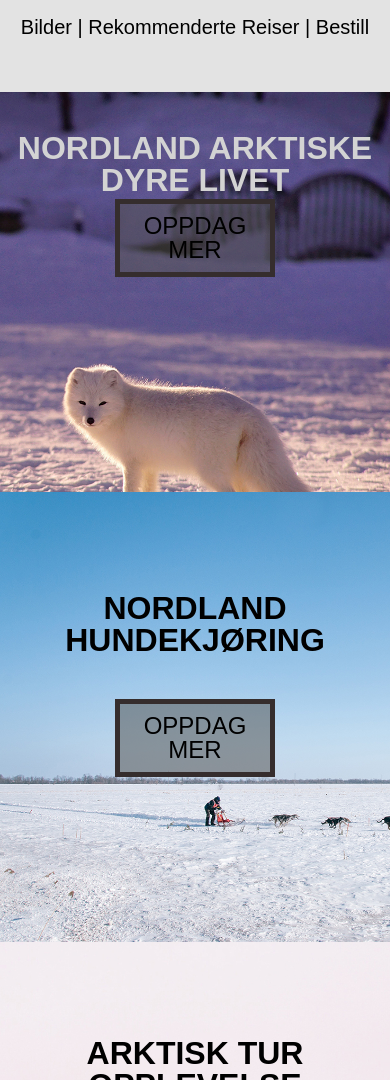
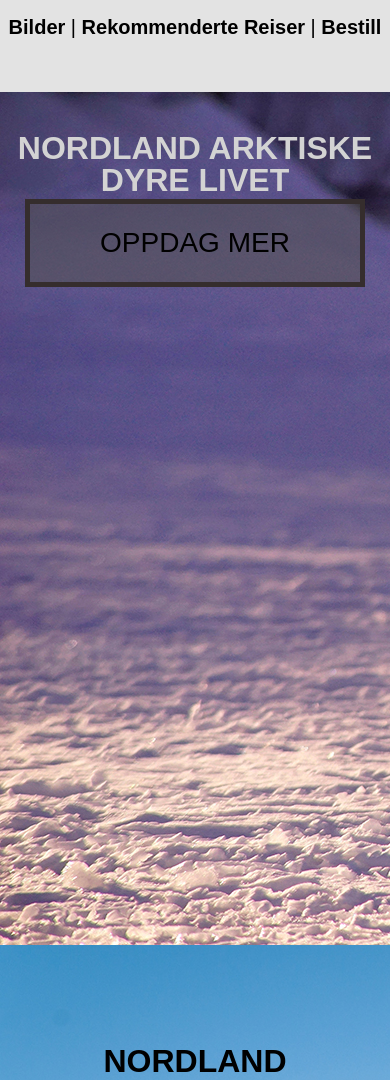
Before and after one commit to patped/web-eksamen, a website: page index.html in a window 390 px wide. Shown: the part 920-2000 px from the top of the page. Drawn offline with Linux system fonts and the light colour scheme.

Commit message:
Cleaning up CSS in index.html

```diff
--- a/css/style.css
+++ b/css/style.css
@@ -27,6 +27,7 @@ h2 {
 
 h3 {
   font-weight: bold;
+  display: inline-block;
 }
 
 p {
@@ -352,7 +353,8 @@ main {
   width: 100%;
 }
 
-.hoved-tekst{
+#hoved-tekst {
+  text-indent: 0;
   text-align: center;
   color: lightgray;
   font-family: "proxima-nova black", sans-serif;
@@ -397,7 +399,7 @@ main {
   color: black;
 }
 
-.dyr-container {
+#dyrContainer {
   background-image: url(../bilder/dog.jpg);
   background-repeat: no-repeat;
   background-size: cover;
@@ -405,7 +407,7 @@ main {
   height: 853px;
 }
 
-.dyr-tekst{
+#dyrTxt {
   color: lightgray;
   font-family: "proxima-nova black", sans-serif;
   font-style: normal;
@@ -417,31 +419,7 @@ main {
   top: 40px;
 }
 
-.button{
-  font-family: "proxima-nova black", sans-serif;
-  font-size: 28px;
-  text-align: center;
-  border: 5px solid #352d2d;
-  padding: 25px 65px;
-  background: rgba(83, 80, 76, 0.5);
-  display: inline;
-  color: black;
-  position: relative;
-  top: 43px;
-}
-
-a.button:hover {
-  background-color: #b7b7b7;
-  opacity:0.8;
-
-}
-
-
-/*----------------------*/
-/******turcontainer3*****/
-/*----------------------*/
-
-.slede-container{
+#sledeContainer{
   background-image: url(../bilder/sled.jpg);
   background-repeat: no-repeat;
   background-size: cover;
@@ -454,7 +432,7 @@ a.button:hover {
   object-fit: contain;
 }
 
-.slede-tekst{
+#sledeTxt {
   padding-top: 100px;
   font-family: "proxima-nova black", sans-serif;
   font-style: normal;
@@ -465,7 +443,7 @@ a.button:hover {
   margin: auto;
 }
 
-.button {
+#oppdagButton {
   font-family: "proxima-nova black", sans-serif;
   font-size: 28px;
   text-align: center;
@@ -476,9 +454,11 @@ a.button:hover {
   color: black;
   margin: auto;
   width: 200px;
+  top: 43px;
+  position: relative;
 }
 
-.button:hover {
+#oppdagButton:hover {
   background-color: #b7b7b7;
   opacity:0.8;
 }
@@ -524,7 +504,7 @@ a.button:hover {
     height: 400px;
   }
 
-  .slede-container {
+  .sledeContainer {
     width: 100%;
     height: 400px
   }
@@ -533,10 +513,10 @@ a.button:hover {
     height: 400px
   }
 
-  .hoved-tekst,
+  #hoved-tekst,
   .reise-tekst,
-  .slede-tekst,
-  .dyr-tekst,
+  #sledeTxt,
+  #dyrTxt,
   #inspirertTxt {
     font-size: 32px;
   }
@@ -573,62 +553,3 @@ a.button:hover {
     width: 100%;
   }
 }
-
-
-
-
-/*@media (max-width: 1030px) {
-  #hjemContainer {
-    width: 100%;
-  }
-
-  #nordlysImg {
-    height: 400px;
-  }
-
-  .turcontainer3 {
-    width: 100%;
-    height: 400px;
-  }
-
-  .turcontainer4 {
-    height: 400px;
-  }
-
-  .turcontainer4tekst,
-  .turcontainer3tekst,
-  .turcontainer2tekst,
-  #inspirertTxt {
-    font-size: 32px;
-  }
-
-  #inspirertLinker{
-    position: relative;
-    top: 20px;
-  }
-
-  .button {
-    margin: auto;
-    font-size: 24px;
-    width: 140px;
-    padding: 10px 5px;
-  }
-}
-
-@media (max-width: 830px) {
-  .turcontainer2 {
-    background-image: url(../bilder/dog-tablet.jpg);
-    width: 100%;
-    height: 400px
-  }
-}
-
-@media (max-width: 450px) {
-  .turcontainer2 {
-    background-image: url(../bilder/dog-mobil.jpg);
-  }
-
-  .turcontainer4 {
-    background-image: url(../bilder/reise-mobil.jpg);
-  }
-}*/
--- a/index.html
+++ b/index.html
@@ -24,33 +24,33 @@
   <main>
     <div id="hjemContainer">
       <div id="nordlysImg">
-        <h2 class="hoved-tekst">VELKOMMEN TIL NORDLYSET</h2>
+        <h1 id="hoved-tekst">VELKOMMEN TIL NORDLYSET</h1>
       </div>
       <img id="kartImg" src="bilder/map.jpg" alt="NORDLAND_KART">
       <div id="inspirertContainer">
         <p id="inspirertTxt">BLI INSPIRERT</p>
-        <p id="inspirertTxtBig">NORDLYS I NORDLAND</p>
+        <h2 id="inspirertTxtBig">NORDLYS I NORDLAND</h2>
         <div id="inspirertLinker">
-          <a href="galleri.html">Bilder</a> |
-          <a href="tur.html">Rekommenderte Reiser</a> |
-          <a href="bestilling.html">Bestill</a>
+          <h3><a href="galleri.html">Bilder</a></h3> |
+          <h3><a href="tur.html">Rekommenderte Reiser</a></h3> |
+          <h3><a href="bestilling.html">Bestill</a></h3>
         </div>
       </div>
-      <div class="dyr-container">
-          <p class="dyr-tekst">NORDLAND ARKTISKE DYRE LIVET</p>
-          <a class="button" href="tur.html" onclick="return true;">
+      <div id="dyrContainer">
+          <h2 id="dyrTxt">NORDLAND ARKTISKE DYRE LIVET</h2>
+          <a id="oppdagButton" href="tur.html" onclick="return true;">
             OPPDAG MER
           </a>
       </div>
-      <div class="slede-container">
-        <p class="slede-tekst">NORDLAND HUNDEKJØRING</p>
-        <a class="button" href="tur.html" onclick="return true;">
+      <div id="sledeContainer">
+        <h2 id="sledeTxt">NORDLAND HUNDEKJØRING</h2>
+        <a id="oppdagButton" href="tur.html" onclick="return true;">
           OPPDAG MER
         </a>
       </div>
       <div class="reise-container">
         <div class="reise-tekst">ARKTISK TUR OPPLEVELSE</div>
-        <a class="button" href="tur.html" onclick="return true;">
+        <a id="oppdagButton" href="tur.html" onclick="return true;">
           OPPDAG MER
         </a>
       </div>
```
Also changed, not shown: bestilling.html (+3 -0 lines).
